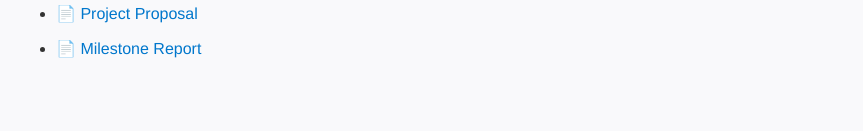
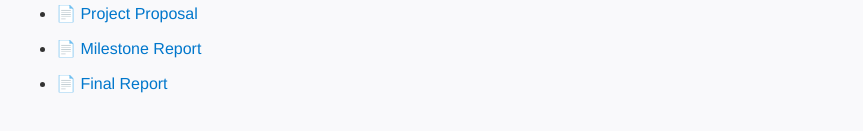
Before and after one commit to lucyw3857116/gale-shapley.github.io, a plain HTML site: page index.html in a window 1280 px wide. Shown: the part 215-346 px from the top of the page, without its empty margins (208-1071 px from the left). Drawn offline with Linux system fonts and the light colour scheme.

Commit message:
Update index.html to include final

```diff
--- a/index.html
+++ b/index.html
@@ -14,6 +14,7 @@
   <ul>
     <li><a href="proposal.html">📄 Project Proposal</a></li>
     <li><a href="milestone.html">📄 Milestone Report</a></li>
+    <li><a href="final.html">📄 Final Report</a></li>
   </ul>
 </body>
 </html>
```
